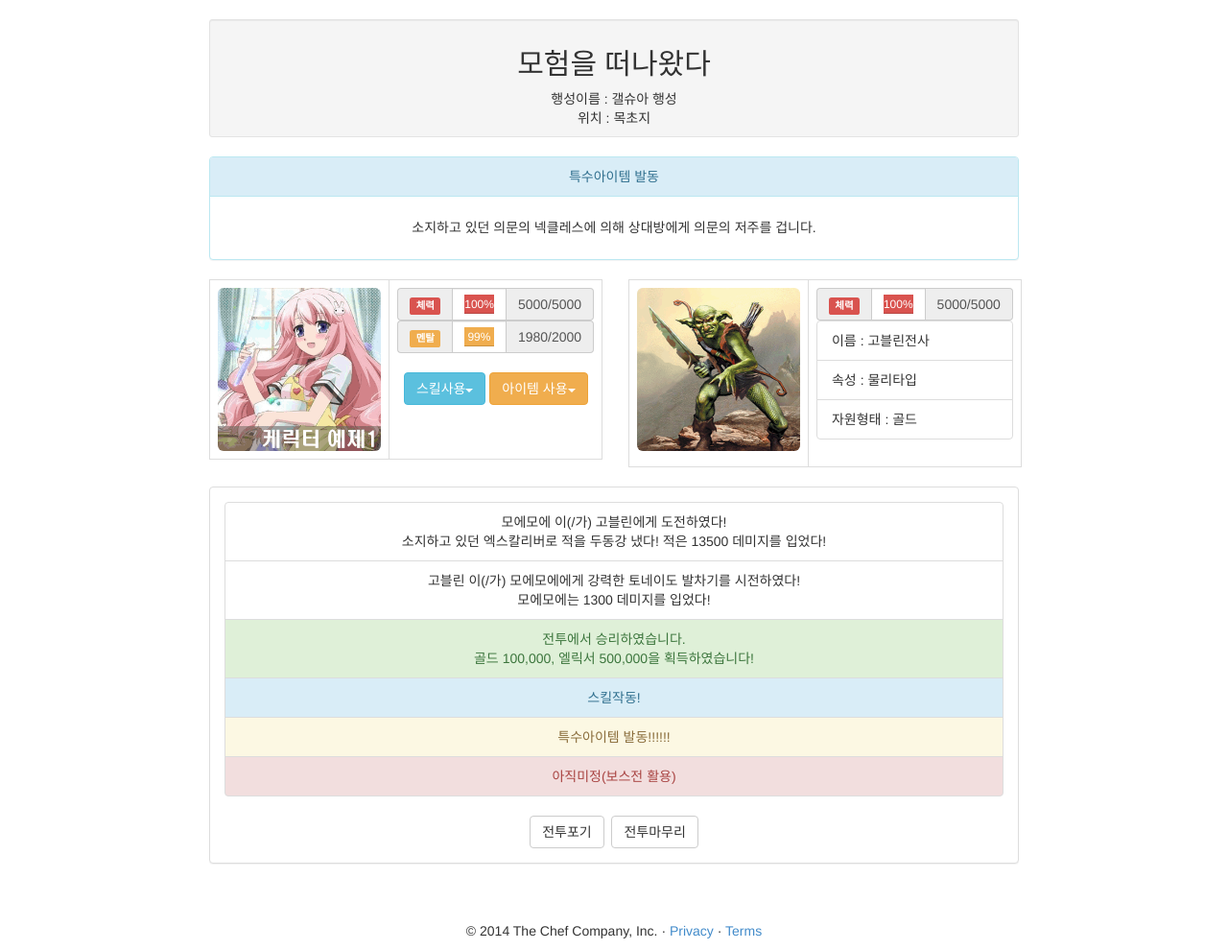
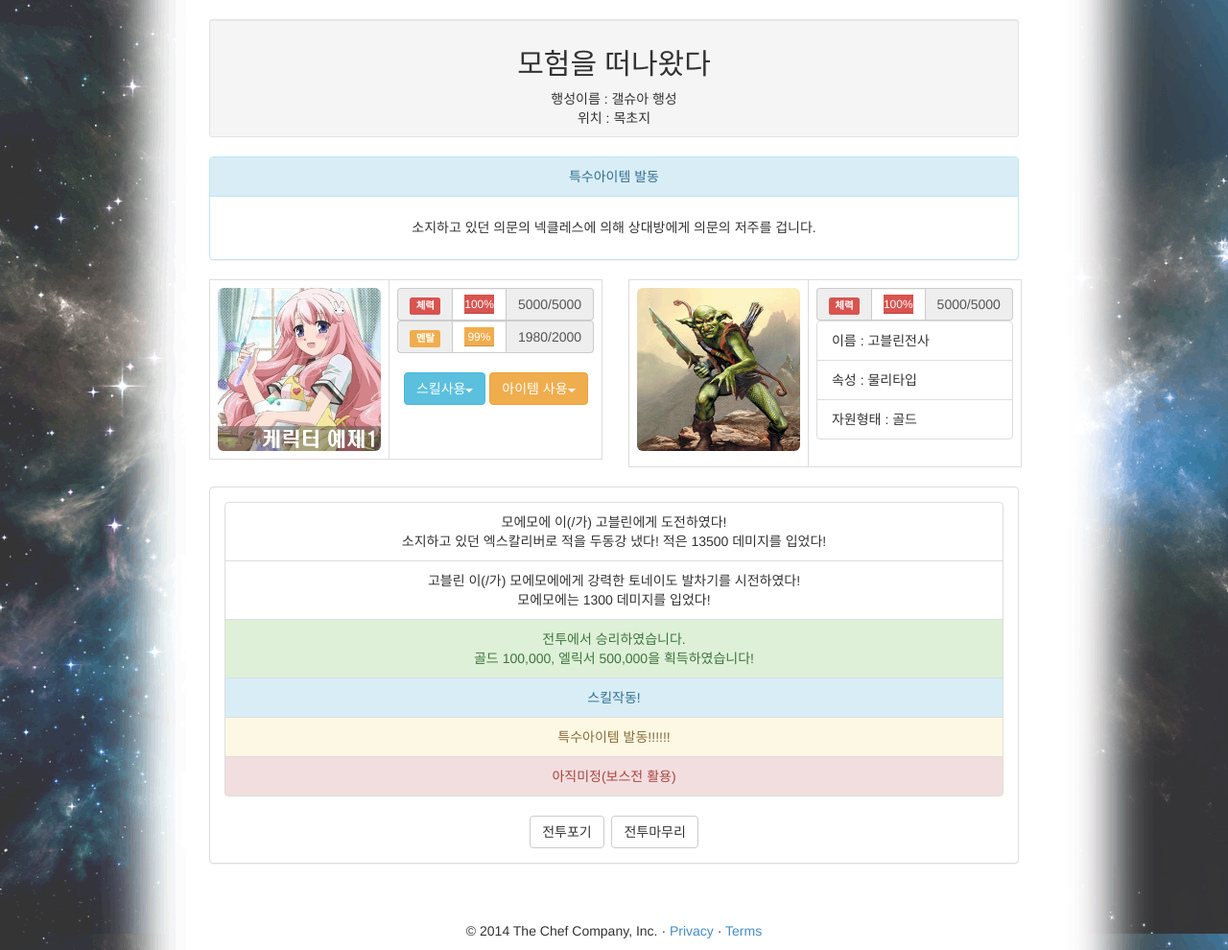
Before and after one commit to nureign/html, a PHP site: page /myadmin/adventure.php in a window 1280 px wide. Shown: the part 51-1041 px from the top of the page at 96% size. Run offline with PHP 8.4, Linux system fonts and the light colour scheme; some libraries are stand-ins or nearby versions.

Commit message:
모험하기(잡몹잡기) V2.2
간단한 수정과 양옆으로 백그라운드 이미지 테스트

```diff
--- a/adventure.php
+++ b/adventure.php
@@ -9,6 +9,15 @@
 ?>
 
 <!-- 윗 상단 로우 전체 시작 -->
+<style type="text/css">
+body {
+
+	background-image: url(images/bgleft.gif), url(images/bgright.gif);
+   background-repeat: repeat-y;
+   background-position: top left, top right;
+}
+</style>
+
 <div class="row" align="center">
 	<div class="col-md-2"><!--여백--></div>
 
--- a/common/nav.php
+++ b/common/nav.php
@@ -2,8 +2,7 @@
 		Doc name : 공통 메뉴 부분
         Date : 2014.09.19
 -->
-
-
+<body>
 <!-- Static navbar -->
     <div class="navbar navbar-default navbar-static-top" role="navigation">
       <div class="container">
```
Also changed, not shown: images/bgleft.gif (added), images/bgright.gif (added).
